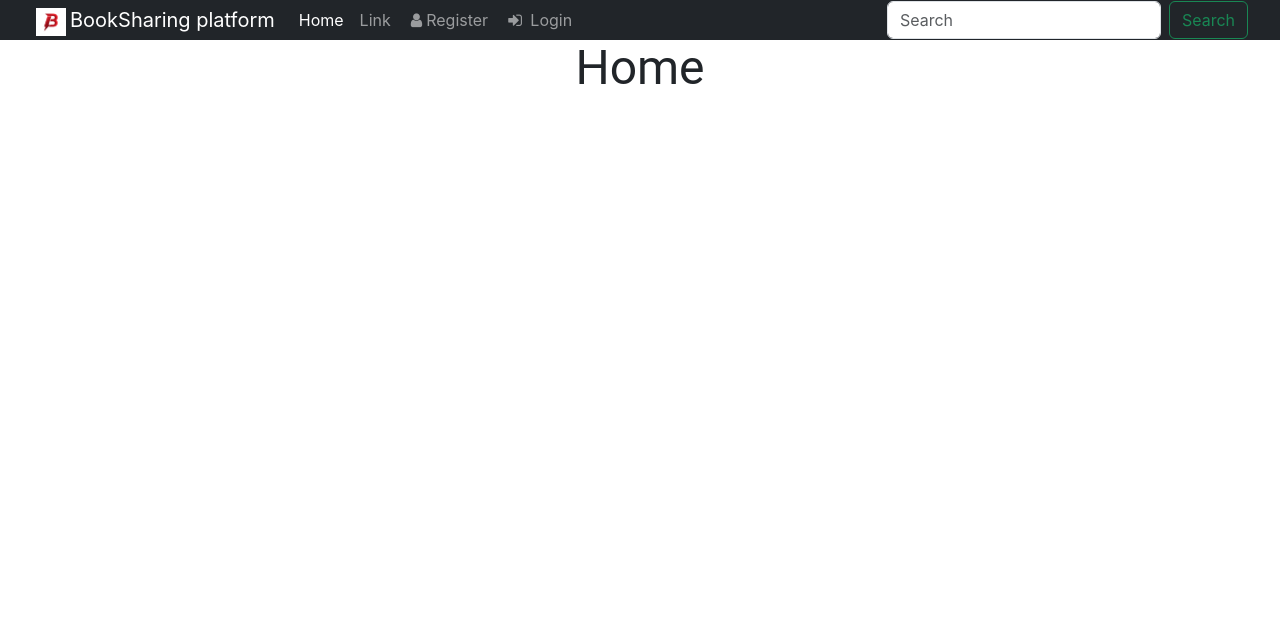
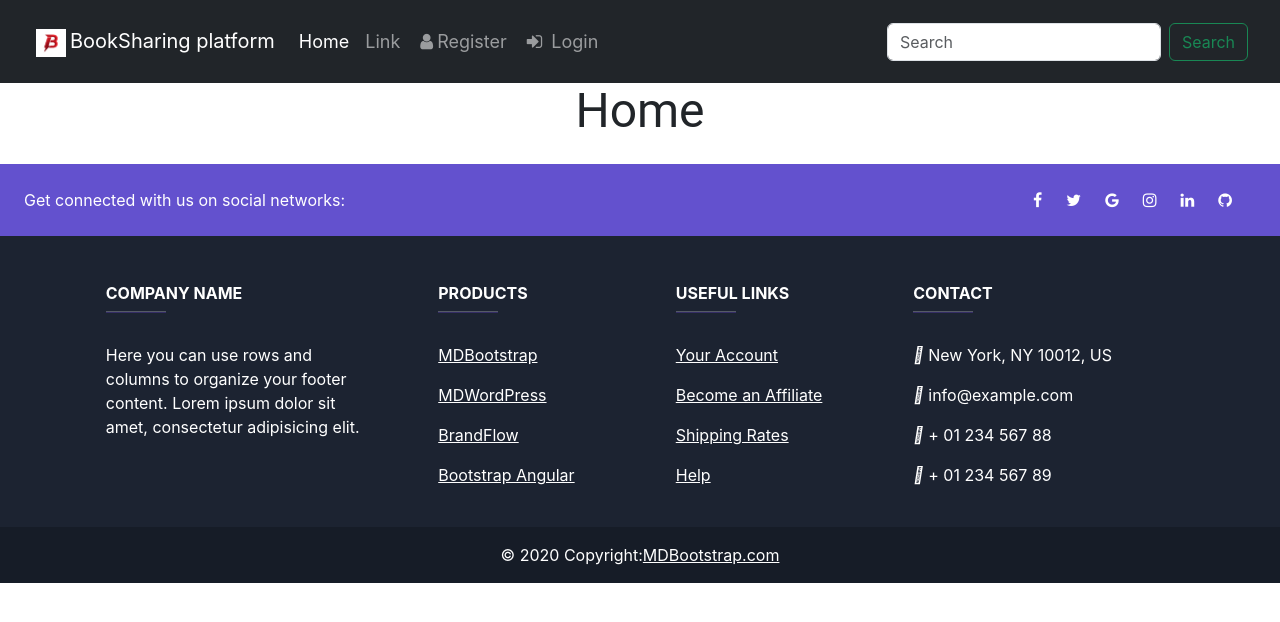
Before and after one commit to kabirhawa/Booksharing_platform, a React (Create React App) app in the folder frontend/: page / in a window 1280 px wide. Shown: the top 622 px of the page. Built offline with nearby package versions, Linux system fonts and the light colour scheme; no server answers.

Commit message:
footer
create footer

```diff
--- a/frontend/src/App.js
+++ b/frontend/src/App.js
@@ -5,6 +5,7 @@
 import Navbar from "./components/partials/Navbar";
 import { Provider } from 'react-redux'
 import store from "./store";
+import Footer from  "../src/components/partials/Footer"
 
 function App() {
   const theme = createTheme({
@@ -38,6 +39,7 @@
           <Router>
             <Navbar />
             <MainRoute />
+            <Footer />
           </Router>
         </ThemeProvider>
       </Provider>
--- /dev/null
+++ b/frontend/src/components/partials/Footer.jsx
@@ -0,0 +1,128 @@
+import React, { Component } from 'react'
+import '../styles/Footer.css'
+
+export class Footer extends Component {
+  render() {
+    return (
+        <div className=" footer-container">
+
+          <footer
+                 id='footerdiv' className="text-center text-lg-start text-white"
+                  style={{backgroundColor:"#1c2331"}}
+                  >
+            <section
+                     className="d-flex justify-content-between p-4"
+                     style={{backgroundColor: "#6351ce"}}
+                     >
+              <div className="me-5">
+                <span>Get connected with us on social networks:</span>
+              </div>
+              <div>
+                <a href="" className="text-white me-4">
+                  <i className="fa fa-facebook"></i>
+                </a>
+                <a href="" className="text-white me-4">
+                  <i className="fa fa-twitter"></i>
+                </a>
+                <a href="" className="text-white me-4">
+                  <i className="fa fa-google"></i>
+                </a>
+                <a href="" className="text-white me-4">
+                  <i className="fa fa-instagram"></i>
+                </a>
+                <a href="" className="text-white me-4">
+                  <i className="fa fa-linkedin"></i>
+                </a>
+                <a href="" className="text-white me-4">
+                  <i className="fa fa-github"></i>
+                </a>
+              </div>
+            </section>
+
+            <section className="">
+              <div className="container text-center text-md-start mt-5">
+                <div className="row mt-3">
+                  <div className="col-md-3 col-lg-4 col-xl-3 mx-auto mb-4">
+                    <h6 className="text-uppercase fw-bold">Company name</h6>
+                    <hr
+                        className="mb-4 mt-0 d-inline-block mx-auto"
+                        style={{width: "60px", backgroundColor:"#7c4dff", height: "2px"}}
+                        />
+                    <p>
+                      Here you can use rows and columns to organize your footer
+                      content. Lorem ipsum dolor sit amet, consectetur adipisicing
+                      elit.
+                    </p>
+                  </div>
+                  <div className="col-md-2 col-lg-2 col-xl-2 mx-auto mb-4">
+                    <h6 className="text-uppercase fw-bold">Products</h6>
+                    <hr
+                        className="mb-4 mt-0 d-inline-block mx-auto"
+                        style={{ width: "60px", backgroundColor: "#7c4dff", height: "2px" }}
+                        />
+                    <p>
+                      <a href="#!" className="text-white">MDBootstrap</a>
+                    </p>
+                    <p>
+                      <a href="#!" className="text-white">MDWordPress</a>
+                    </p>
+                    <p>
+                      <a href="#!" className="text-white">BrandFlow</a>
+                    </p>
+                    <p>
+                      <a href="#!" className="text-white">Bootstrap Angular</a>
+                    </p>
+                  </div>
+                  <div className="col-md-3 col-lg-2 col-xl-2 mx-auto mb-4">
+                    <h6 className="text-uppercase fw-bold">Useful links</h6>
+                    <hr
+                        className="mb-4 mt-0 d-inline-block mx-auto"
+                        style={{ width: "60px", backgroundColor: "#7c4dff", height: "2px" }}
+                        />
+                    <p>
+                      <a href="#!" className="text-white">Your Account</a>
+                    </p>
+                    <p>
+                      <a href="#!" className="text-white">Become an Affiliate</a>
+                    </p>
+                    <p>
+                      <a href="#!" className="text-white">Shipping Rates</a>
+                    </p>
+                    <p>
+                      <a href="#!" className="text-white">Help</a>
+                    </p>
+                  </div>
+
+                  <div className="col-md-4 col-lg-3 col-xl-3 mx-auto mb-md-0 mb-4">
+                    <h6 className="text-uppercase fw-bold">Contact</h6>
+                    <hr
+                        className="mb-4 mt-0 d-inline-block mx-auto"
+                        style={{width: "60px" ,backgroundColor: "#7c4dff", height: "2px"}}
+                        />
+                    <p><i className="fas fa-home mr-3"></i> New York, NY 10012, US</p>
+                    <p><i className="fas fa-envelope mr-3"></i> info@example.com</p>
+                    <p><i className="fas fa-phone mr-3"></i> + 01 234 567 88</p>
+                    <p><i className="fas fa-print mr-3"></i> + 01 234 567 89</p>
+                  </div>
+
+                </div>
+
+              </div>
+            </section>
+            <div
+                 className="text-center p-3"
+                 style={{backgroundColor: "rgba(0, 0, 0, 0.2)"}}
+                 >
+              © 2020 Copyright:
+              <a className="text-white" href="https://mdbootstrap.com/"
+                 >MDBootstrap.com</a>
+            </div>
+          </footer>
+
+        </div>
+
+    )
+  }
+}
+
+export default Footer
--- a/frontend/src/components/partials/Navbar.jsx
+++ b/frontend/src/components/partials/Navbar.jsx
@@ -10,7 +10,7 @@
     <div>
       <nav className="navbar navbar-expand-lg navbar-dark bg-dark">
         <div className="container-fluid">
-          <a class="navbar-brand" href="#">
+          <a className="navbar-brand" href="#">
             <img
               src={logo}
               alt=""
--- /dev/null
+++ b/frontend/src/components/styles/Footer.css
@@ -0,0 +1,10 @@
+
+
+#footerdiv{
+    bottom: 0;
+    left: 0;
+    right: 0;
+    width: 100%;
+    margin-top: 25px;
+    /* position:relative; */
+}
--- a/frontend/src/components/styles/Navbar.css
+++ b/frontend/src/components/styles/Navbar.css
@@ -5,7 +5,9 @@
     padding: 20px;
     background-color: teal;
     color: #fff;
-    height: 35px;
+    /* height: 4.2rem; */
+    /* z-index: 2; */
+    font-size: large;
   }
 
   .nav-links a {
```
